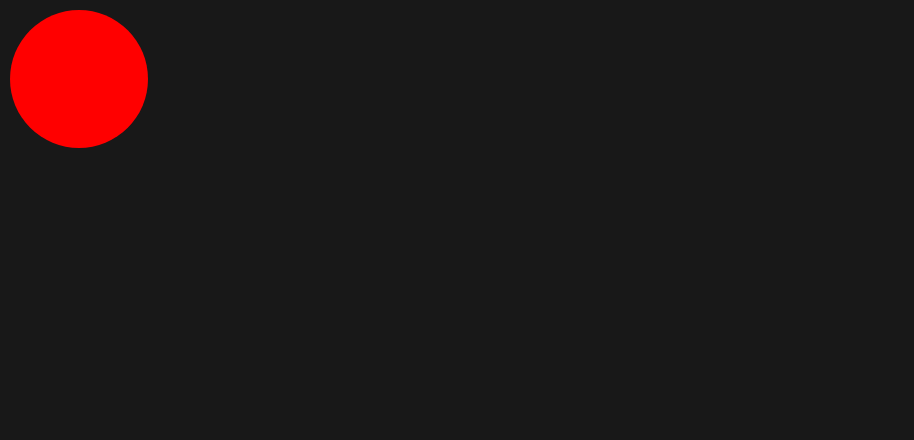
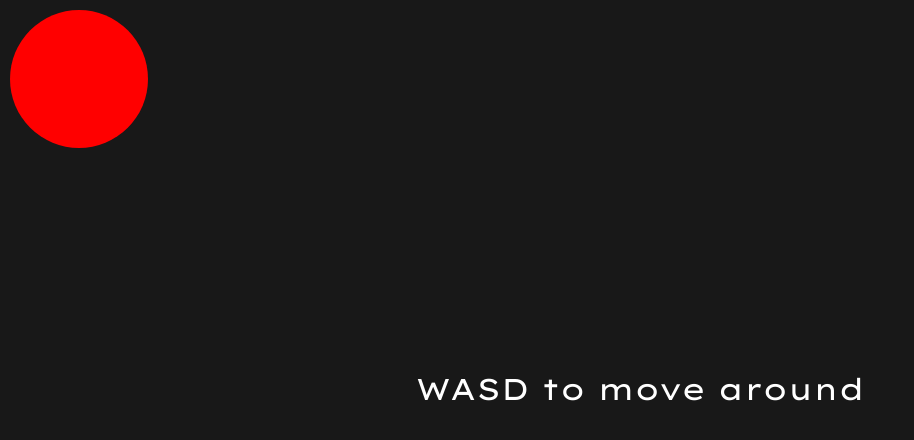
Before and after one commit to hi9mi/nc, a plain HTML site: page index.html in a window 1280 px wide. Shown: the whole page, without its empty margins (0-914 px from the left). Drawn offline with Linux system fonts and the light colour scheme.

Commit message:
feat: added tutorial on movement

```diff
--- a/index.css
+++ b/index.css
@@ -1,11 +1,23 @@
+@font-face {
+  font-family: "Lexend Mega";
+  src: url("LexendMega-VariableFont_wght.ttf")
+      format("woff2 supports variations"),
+    url("LexendMega-VariableFont_wght.ttf") format("woff2-variations");
+  font-weight: 100 900;
+}
+
+:root {
+  --font-fallback: BlinkMacSystemFont, "Segoe UI", "Roboto", "Oxygen", "Ubuntu",
+    "Cantarell", "Fira Sans", "Droid Sans", "Helvetica Neue", sans-sans;
+}
+
 html,
 body {
   width: 100%;
   height: 100%;
-}
-
-canvas {
-  display: block;
+  overflow: hidden;
+  font-family: "Lexend Mega", var(--font-fallback);
+  font-weight: 400;
 }
 
 body {
--- a/index.js
+++ b/index.js
@@ -1,10 +1,3 @@
-function fillCircle(context, center, radius, color = "green") {
-  context.beginPath();
-  context.arc(center.x, center.y, radius, 0, 2 * Math.PI, false);
-  context.fillStyle = color;
-  context.fill();
-}
-
 class V2 {
   constructor(x, y) {
     this.x = x;
@@ -22,24 +15,119 @@ class V2 {
   scale(scaler) {
     return new V2(this.x * scaler, this.y * scaler);
   }
+
+  length() {
+    return Math.sqrt(this.x * this.x + this.y * this.y);
+  }
+}
+
+const radius = 69;
+const speed = 500;
+
+const directionMap = new Map([
+  ["KeyS", new V2(0, 1.0)],
+  ["KeyW", new V2(0, -1.0)],
+  ["KeyA", new V2(-1.0, 0)],
+  ["KeyD", new V2(1.0, 0)],
+]);
+
+class TutorialPopup {
+  constructor(text) {
+    this.alpha = 0.0;
+    this.dalpha = 0.0;
+    this.text = text;
+  }
+
+  update(dt) {
+    this.alpha += this.dalpha * dt;
+
+    if (this.dalpha < 0.0 && this.alpha < 0.0) {
+      this.dalpha = 0.0;
+      this.alpha = 0.0;
+    } else if (this.dalpha > 0.0 && this.alpha >= 1.0) {
+      this.dalpha = 0.0;
+      this.alpha = 1.0;
+    }
+  }
+
+  render(context) {
+    const width = context.canvas.width;
+    const height = context.canvas.height;
+
+    context.fillStyle = `rgba(255, 255, 255, ${this.alpha})`;
+    context.font = "30px Lexend Mega";
+    context.textAlign = "center";
+    context.fillText(this.text, width / 2, height / 2);
+  }
+
+  fadeIn() {
+    this.dalpha = 1.0;
+  }
+
+  fadeOut() {
+    this.dalpha = -1.0;
+  }
+}
+
+class Game {
+  constructor() {
+    this.pos = new V2(radius + 10, radius + 10);
+    this.pressedKeys = new Set();
+    this.popup = new TutorialPopup("WASD to move around");
+    this.playerLearntHowToMove = false;
+    this.popup.fadeIn();
+  }
+
+  update(dt) {
+    let vel = new V2(0, 0);
+    for (const key of this.pressedKeys) {
+      if (directionMap.has(key)) {
+        vel = vel.add(directionMap.get(key).scale(speed));
+      }
+    }
+
+    if (!this.playerLearntHowToMove && vel.length() > 0.0) {
+      this.playerLearntHowToMove = true;
+      this.popup.fadeOut();
+    }
+
+    this.pos = this.pos.add(vel.scale(dt));
+    this.popup.update(dt);
+  }
+
+  render(context) {
+    const width = context.canvas.width;
+    const height = context.canvas.height;
+
+    context.clearRect(0, 0, width, height);
+    fillCircle(context, this.pos, radius, "red");
+
+    this.popup.render(context);
+  }
+
+  keyDown(event) {
+    this.pressedKeys.add(event.code);
+  }
+
+  keyUp(event) {
+    this.pressedKeys.delete(event.code);
+  }
+}
+
+function fillCircle(context, center, radius, color = "green") {
+  context.beginPath();
+  context.arc(center.x, center.y, radius, 0, 2 * Math.PI, false);
+  context.fillStyle = color;
+  context.fill();
 }
 
 (() => {
   const canvas = document.getElementById("game");
-  const radius = 69;
   const context = canvas.getContext("2d");
-  const speed = 500;
+
+  const game = new Game();
 
   let start;
-  let pos = new V2(radius + 10, radius + 10);
-
-  const directionMap = new Map([
-    ["KeyS", new V2(0, speed)],
-    ["KeyW", new V2(0, -speed)],
-    ["KeyA", new V2(-speed, 0)],
-    ["KeyD", new V2(speed, 0)],
-  ]);
-  const pressedKeys = new Set();
 
   function step(timestamp) {
     if (start === undefined) {
@@ -53,26 +141,17 @@ class V2 {
     canvas.width = width;
     canvas.height = height;
 
-    let vel = new V2(0, 0);
-    for (const key of pressedKeys) {
-      if (directionMap.has(key)) {
-        vel = vel.add(directionMap.get(key));
-      }
-    }
-
-    pos = pos.add(vel.scale(dt));
-
-    context.clearRect(0, 0, width, height);
-    fillCircle(context, pos, radius, "red");
+    game.update(dt);
+    game.render(context);
 
     window.requestAnimationFrame(step);
   }
   window.requestAnimationFrame(step);
 
   document.addEventListener("keydown", (event) => {
-    pressedKeys.add(event.code);
+    game.keyDown(event);
   });
   document.addEventListener("keyup", (event) => {
-    pressedKeys.delete(event.code);
+    game.keyUp(event);
   });
 })();
```
Also changed, not shown: LexendMega-VariableFont_wght.ttf (added).
